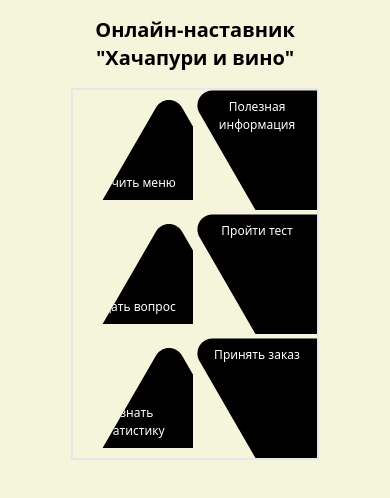
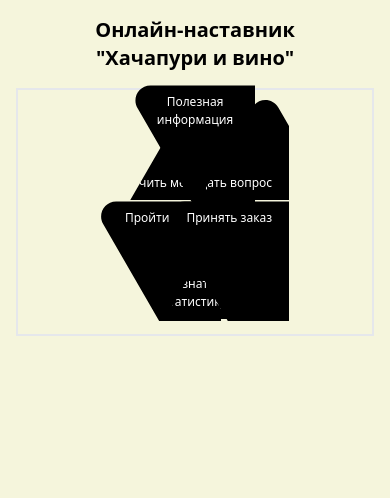
Before and after one commit to moxai-dev/moxai-tma-frontend, a plain HTML site: page docs/index.html in a window 390 px wide. Drawn offline with nearby package versions, Linux system fonts and the light colour scheme.

Commit message:
Try to adapt for mobile

```diff
--- a/docs/index.html
+++ b/docs/index.html
@@ -96,18 +96,18 @@
         font-size: 12px;
       }
       /* Если смещения (shift) портят внешний вид на маленьком экране – можно их отключить или скорректировать */
-      .shift-1,
+      /*.shift-1,
       .shift-2,
       .shift-3,
       .shift-4,
       .shift-5,
       .shift-6 {
         transform: none;
-      }
+      }*/
       /* Опционально: изменяем сетку на 2 колонки для удобства (если 3 колонки кажутся слишком сжатыми) */
-      .grid {
+      /*.grid {
         grid-template-columns: repeat(2, 1fr);
-      }
+      }*/
     }
   </style>
 </head>
```
